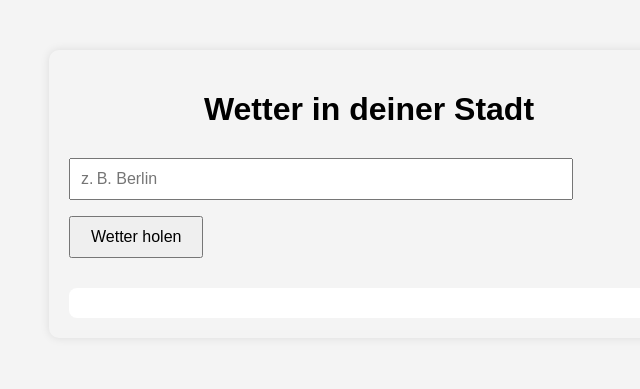
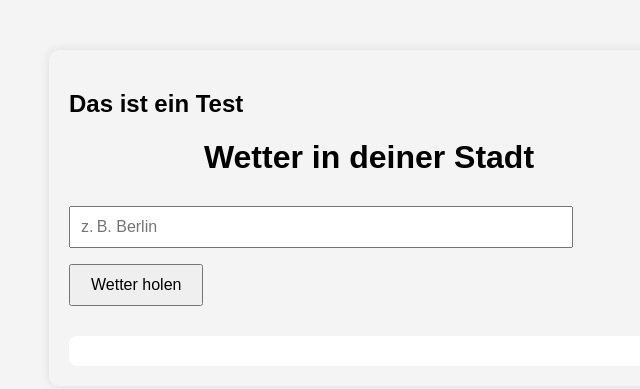
Before and after one commit to Mephju90/wetter-app, a plain HTML site: page index.html in a window 1280 px wide. Shown: the whole page, without its empty margins (271-911 px from the left). Drawn offline with Linux system fonts and the light colour scheme.

Commit message:
Test: kleine Änderung in index.html

```diff
--- a/index.html
+++ b/index.html
@@ -8,6 +8,8 @@
   <link rel="stylesheet" href="style.css">
 </head>
 <body>
+
+  <h2>Das ist ein Test</h2>
   <h1>Wetter in deiner Stadt</h1>
   <input type="text" id="stadt" placeholder="z. B. Berlin" />
   <button onclick="wetterAbrufen()">Wetter holen</button>
```
